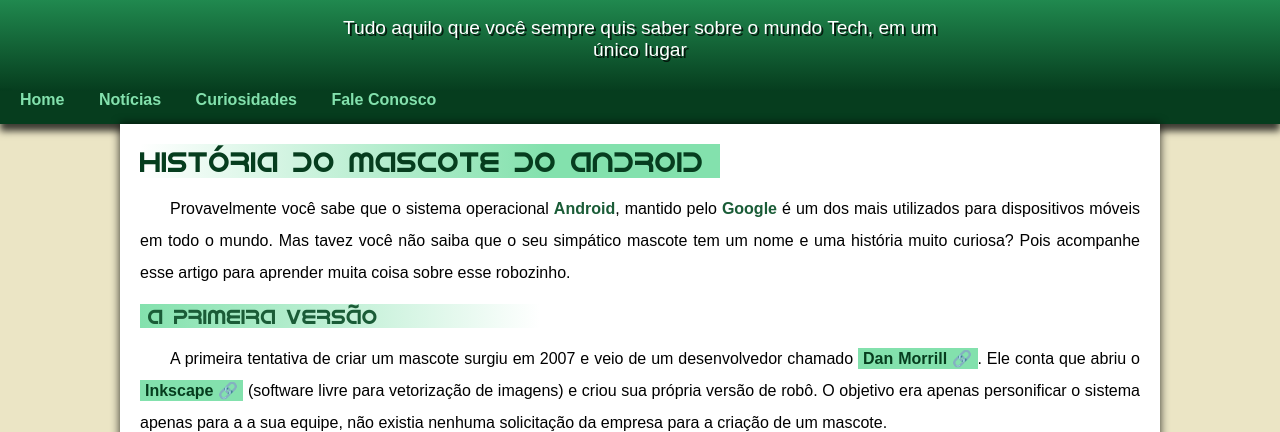
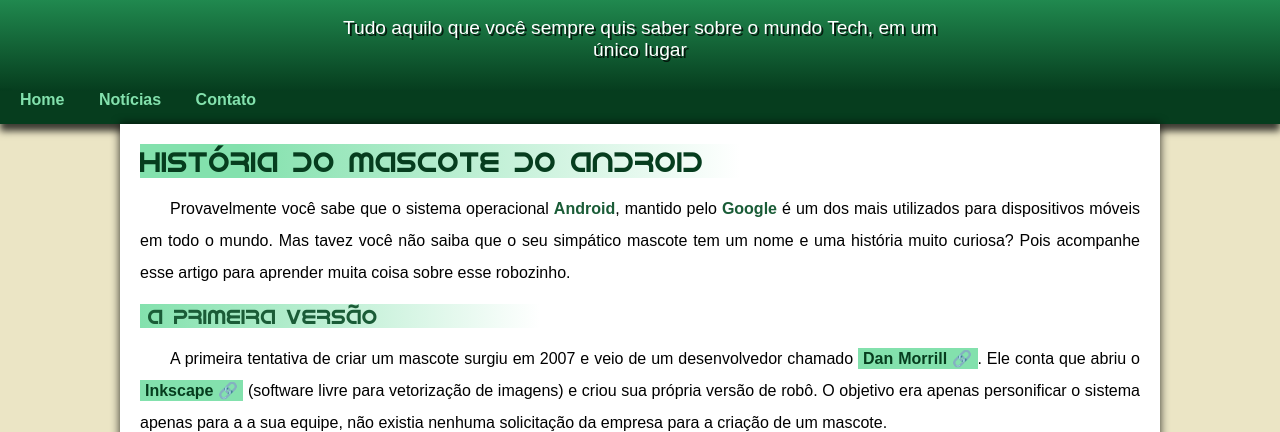
Before and after one commit to MarcusRodrigues2022/projeto-android, a plain HTML site: page index.html in a window 1280 px wide. Shown: the part 100-532 px from the top of the page. Drawn offline with Linux system fonts and the light colour scheme.

Commit message:
Correção de Bugs

```diff
--- a/estilo/style.css
+++ b/estilo/style.css
@@ -101,8 +101,8 @@
     color: var(--cor5);
     font-family: var(--fonte-android);
     font-weight: normal;
-    background-image: linear-gradient(to left, var(--cor1) 30%, transparent);
-    width: 580px;
+    background-image: linear-gradient(to right, var(--cor1) 10%, transparent 60%);
+
     font-size: 1.8em;
 }
 
--- a/index.html
+++ b/index.html
@@ -17,8 +17,7 @@
     <nav>
         <a href="#">Home</a>
         <a href="#">Notícias</a>
-        <a href="#">Curiosidades</a>
-        <a href="#">Fale Conosco</a>
+        <a href="#">Contato</a>
     </nav>
     <main>
         <article>
```
